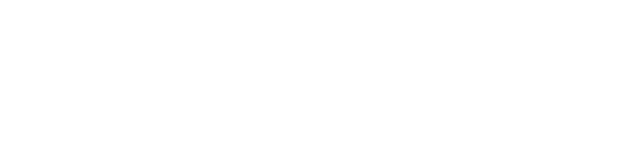
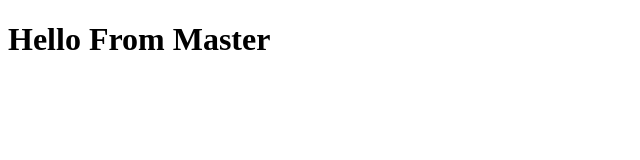
Before and after one commit to jayesh-codetrade/project, a plain HTML site: page index.html in a window 1280 px wide. Shown: the whole page, without its empty margins (0-640 px from the left). Drawn offline with Linux system fonts and the light colour scheme.

Commit message:
index chagne from master branch

```diff
--- a/index.html
+++ b/index.html
@@ -7,6 +7,6 @@
     <title>Project</title>
 </head>
 <body>
-
+    <h1>Hello From Master</h1>
 </body>
 </html>
```
